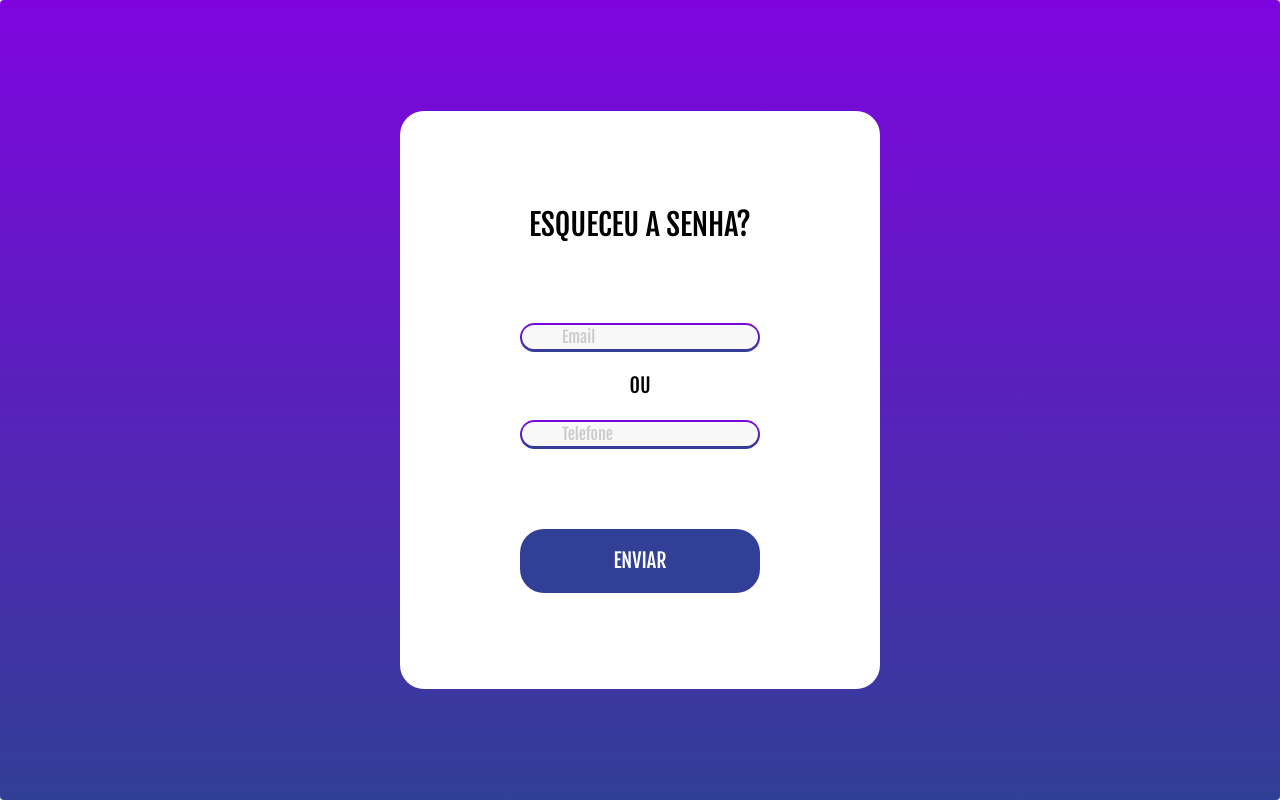
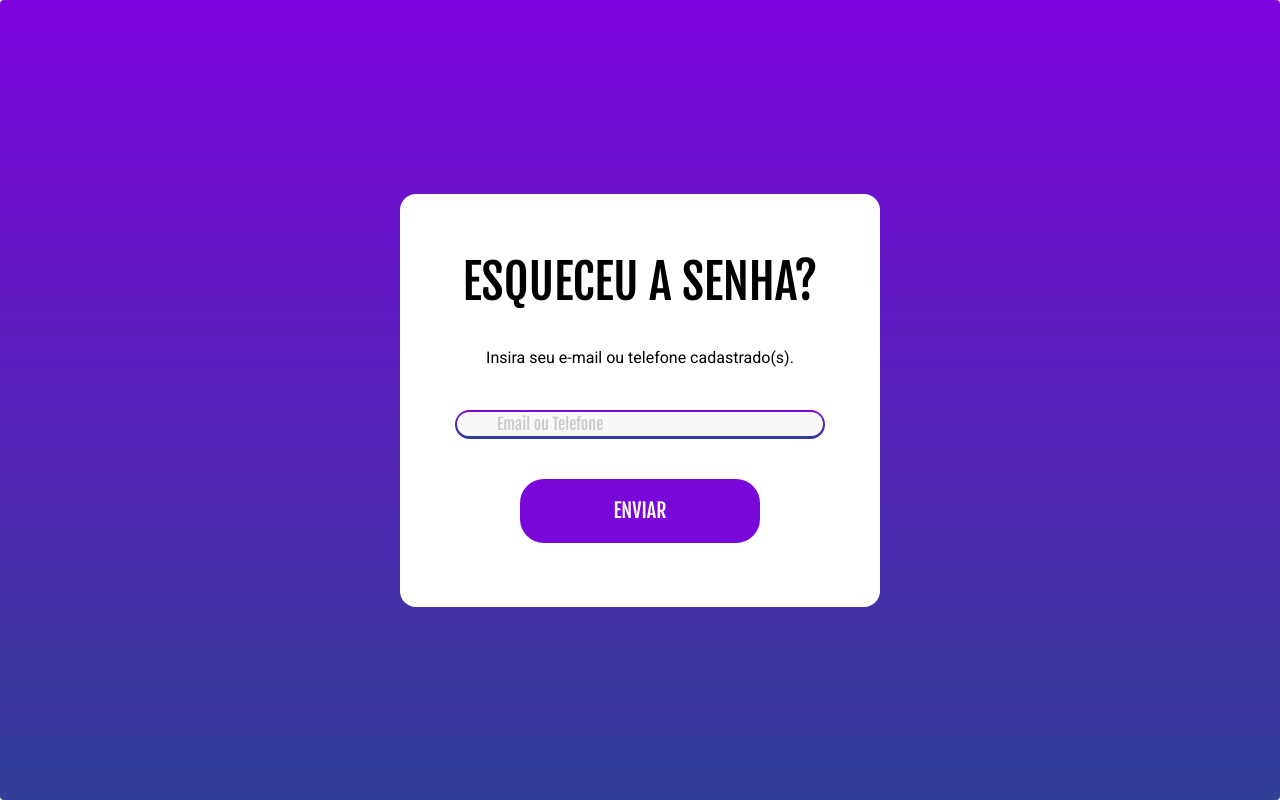
Before and after one commit to GOJYN-Solutions/SGMRPG-Front, a React (Create React App) app: page /forgotpassword in a window 1280 px wide. Built offline with nearby package versions, Linux system fonts and the light colour scheme.

Commit message:
Criando tela de 'Esqueci a senha'

```diff
--- a/package.json
+++ b/package.json
@@ -13,6 +13,7 @@
     "@testing-library/react": "^13.4.0",
     "@testing-library/user-event": "^13.5.0",
     "framer-motion": "^10.16.4",
+    "phonelib": "^1.0.10",
     "react": "^18.2.0",
     "react-dom": "^18.2.0",
     "react-icons": "^4.11.0",
--- a/src/Components/ButtonForm/ButtonForm.jsx
+++ b/src/Components/ButtonForm/ButtonForm.jsx
@@ -1,10 +1,10 @@
 export default function ButtonForm({onClick, text, className}){
 
-    let style = "w-60 h-16 text-xl text-white rounded-3xl font-nonito"
+    let style = "w-60 h-16 text-xl rounded-3xl font-nonito"
 
     return(
-        <button className={`${style} ${className}`} onClick={onClick}>
-            {text}
+        <button className={`${className} ${style} `} onClick={onClick}>
+            <p>{text}</p>
         </button>
     )
 }
--- a/src/Components/Input/Input.jsx
+++ b/src/Components/Input/Input.jsx
@@ -1,9 +1,9 @@
-export default function Input({className, onChange, value, placeholder, type}){
+export default function Input({className, classNameDiv, onChange, value, placeholder, type}){
 
     let inputs = '2xl:h-10 2xl:text-lg txl:h-10 xl:text-base w-full px-10 font-nonito placeholder-[#CBCBCB] rounded-3xl bg-[#F8F8F8]'
 
     return(
-        <div className="p-0.5 w-full rounded-3xl bg-gradient-to-b from-[#7F04DF] to-[#313F96]">
+        <div className={`p-0.5 rounded-3xl bg-gradient-to-b from-[#7F04DF] to-[#313F96] ${classNameDiv ? classNameDiv : 'w-full'} `}>
             <input
                 type={type ? type : 'text'}
                 className={`${inputs} ${className}`}
--- a/src/Pages/ForgotPassword/ForgotPassword.jsx
+++ b/src/Pages/ForgotPassword/ForgotPassword.jsx
@@ -1,46 +1,124 @@
-import { useState } from 'react';
+import { useState, useRef} from 'react';
 import Input from '../../Components/Input/Input';
 import ButtonForm from '../../Components/ButtonForm/ButtonForm';
+import phonelib from 'phonelib'
+import { Link } from 'react-router-dom';
 
 
 
 
 export default function Register() {
 
-    const [user, setUser] = useState({
-        email: '',
-        tel: ''
-    })
+    const [input, setInput] = useState('')
+    const [modal, setModal] = useState()
+    const [code, setCode] = useState('')
+
+    const inputRef1 = useRef(null);
+    const inputRef2 = useRef(null);
+    const inputRef3 = useRef(null);
+    const inputRef4 = useRef(null);
+
+
+
+    const submitInput = () => {
+
+        let test = false
+        var validacao = /\S+@\S+\.\S+/;
+
+        var phoneNumber = {
+            phone: input,
+            country: 'BR'
+        }
+
+        phonelib.isValid(phoneNumber, function(err, result){
+            console.log(result.isValid)
+            if (result.isValid) setModal('tel')
+        });
+
+        if(validacao.test(input)) setModal('email')
+    };
+
+    const codeOnChange = (value, nextInput, i) => {
+        const arrayCode = code.split('');
+        arrayCode[i] = value;
+        setCode(arrayCode.join(''))
+        if (nextInput && value !== '') {
+            nextInput.current.focus();
+            nextInput.current.setSelectionRange(0, 0);
+        }
+        if(!nextInput && value !== ''){
+            inputRef4.current.blur();
+        }
+    };
+
+    const onFocusInput = () => {
+        console.log(code.length)
+        if(code.length == 4) setCode('')
+    }
+
+    const switchModal = () => {
+        switch (modal) {
+            case 'email':
+                return(
+                    <div className='h-full gap-10 flex flex-col items-center justify-center'>
+                        <p className='text-5xl font-nonito'>ESQUECEU A SENHA?</p>
+                        <p className='text-xl text-center'>Enviamos um e-mail a sua caixa de <br/> entrada para a redefinição de senha.</p>
+                        <div className='flex gap-5'>
+                            <ButtonForm className={'bg-[#7A08DB] text-white'} onClick={e=>submitInput()} text={'Reenviar Email'}/>
+                            <ButtonForm className={'bg-white border-[#7A08DB]  border-2 text-[#7A08DB]'} onClick={e=>submitInput()} text={'Voltar para Login'}/>
+                        </div>
+                    </div>
+                )
+            break
+
+            case 'tel':
+                return(
+                    <div className='h-full gap-10 flex flex-col items-center justify-center'>
+                        <p className='text-5xl font-nonito'>ESQUECEU A SENHA?</p>
+                        <p className='text-xl text-center'>Enviamos um código via SMS para o seu telefone. <br/> Por favor, confirme o código abaixo:</p>
+                        <div className='flex items-center gap-4'>
+                        <div className={`p-0.5 rounded-3xl bg-gradient-to-b from-[#7F04DF] to-[#313F96]`}>
+                            <input onFocus={e=> {onFocusInput()}}  ref={inputRef1} value={code[0] ? code[0] : ''}  onChange={(e) => {codeOnChange(e.target.value, inputRef2, 0)}} className='h-24 text-lg w-20 font-nonito placeholder-[#CBCBCB] rounded-3xl text-center bg-[#F8F8F8]' type="text" />
+                        </div>
+                        <div className={`p-0.5 rounded-3xl bg-gradient-to-b from-[#7F04DF] to-[#313F96]`}>
+                            <input onFocus={e=> {onFocusInput()}} ref={inputRef2} value={code[1] ? code[1] : ''} onChange={(e) => {codeOnChange(e.target.value, inputRef3, 1)}} className='h-24 text-lg w-20 font-nonito placeholder-[#CBCBCB] rounded-3xl text-center bg-[#F8F8F8]' type="text" />
+                        </div>
+                        <div className={`p-0.5 rounded-3xl bg-gradient-to-b from-[#7F04DF] to-[#313F96]`}>
+                            <input onFocus={e=> {onFocusInput()}} ref={inputRef3} value={code[2] ? code[2] : ''} onChange={(e) => {codeOnChange(e.target.value, inputRef4, 2)}} className='h-24 text-lg w-20 font-nonito placeholder-[#CBCBCB] rounded-3xl text-center bg-[#F8F8F8]' type="text" />
+                        </div>
+                        <div className={`p-0.5 rounded-3xl bg-gradient-to-b from-[#7F04DF] to-[#313F96]`}>
+                            <input onFocus={e=> {onFocusInput()}} ref={inputRef4} value={code[3] ? code[3] : ''} onChange={(e) => {codeOnChange(e.target.value, false, 3)}}  className='h-24 text-lg w-20 font-nonito placeholder-[#CBCBCB] rounded-3xl text-center bg-[#F8F8F8]' type="text" />
+                        </div>
+                        </div>
+                        <div className='flex gap-5'>
+                            <ButtonForm className={'bg-[#7A08DB] text-white'} onClick={e=>submitInput()} text={'Confirmar Código'}/>
+                            <ButtonForm className={'bg-white border-[#7A08DB]  border-2 text-[#7A08DB]'} onClick={e=>submitInput()} text={'Reenviar Código'}/>
+                        </div>
+                    </div>
+                )
+            break
+
+            default:
+                return(
+                    <div className='h-full gap-10 flex flex-col items-center justify-center'>
+                        <p className='text-5xl font-nonito'>ESQUECEU A SENHA?</p>
+                        <p className=''>Insira seu e-mail ou telefone cadastrado(s).</p>
+                        <Input className={"pr-40"} classNameDiv={" "} value={input} placeholder="Email ou Telefone"
+                                                    onChange={e => setInput(e.target.value)}/>
+                        <ButtonForm className={'bg-[#7A08DB] text-white'} onClick={e=>submitInput()} text={'ENVIAR'}/>
+                    </div>
+                )
+            break
+        }
+    }
 
   return (
     <>
+        <div className="h-screen w-screen flex items-center justify-center px-40 py-20 rounded bg-gradient-to-b from-[#7F04DF] to-[#313F96] ">
+            <div className='w-1/2 py-16 bg-white rounded-2xl'>
 
-        <div className="h-screen w-screen flex items-center justify-center px-40 py-20 rounded bg-gradient-to-b from-[#7F04DF] to-[#313F96] ">
-
-            <div className='h-fit py-24 w-1/2 flex flex-col bg-white rounded-3xl'>
-
-                <div className='flex flex-col gap-20'>
-
-                    <p className='2xl:text-4xl xl:text-3xl text-center font-nonito'>ESQUECEU A SENHA?</p>
-
-                    <div className='flex flex-col items-center gap-5'>
-                        <div className='w-1/2'>
-                            <Input value={user.email} placeholder="Email"
-                                onChange={e => setUser({...user, email: e.target.value})}/>
-                        </div>
-                        <p className='2xl:text-2xl xl:text-xl text-center font-nonito'>OU</p>
-                        <div className='w-1/2'>
-                            <Input value={user.tel} placeholder="Telefone"
-                                onChange={e => setUser({...user, tel: e.target.value})}/>
-                        </div>
-                    </div>
-                        <div className='flex justify-center'>
-                            <ButtonForm className={'bg-[#313F96]'} onClick={e=>alert(JSON.stringify(user))} text={'ENVIAR'}/>
-                        </div>
-                </div>
-
+                    {switchModal()}
             </div>
-
         </div>
     </>
   );
--- a/src/Pages/Login/Login.jsx
+++ b/src/Pages/Login/Login.jsx
@@ -61,7 +61,7 @@ export default function Login() {
 
           </div>
           <div className="flex items-center justify-center">
-            <ButtonForm className={'bg-[#7A08DB]'} onClick={e=>alert(`Login:${user.login} password:${user.password}`)} text={'ENTRAR'}/>
+            <ButtonForm className={'bg-[#7A08DB] text-white'} onClick={e=>alert(`Login:${user.login} password:${user.password}`)} text={'ENTRAR'}/>
           </div>
         </div>
         <button className="flex items-center p-3 gap-2 border border-black rounded-3xl font-inter text-sm">
--- a/src/Pages/Register/Register.jsx
+++ b/src/Pages/Register/Register.jsx
@@ -58,10 +58,10 @@ export default function Register() {
             <div className='flex flex-row '>
                 <div className='w-1/2 p-10 justify-center flex flex-col bg-white rounded-l-xl'>
                     <div className='flex gap-16 p-10 flex-col justify-between '>
-                        <div className='h-1/6 flex justify-center'>
+                        <div className='h-1/6 flex justify-center '>
                             <p className='2xl:text-4xl xl:text-3xl font-nonito'>CADASTRE-SE</p>
                         </div>
-                        <div className='h-full flex flex-col gap-10'>
+                        <div className='h-full flex flex-col gap-10 '>
                             <div className='flex flex-col gap-5'>
                                 <div className=''>
                                     <div className='flex items-center gap-5'>
@@ -104,13 +104,13 @@ export default function Register() {
                                 </div>
                             </div>
                             <div className='flex justify-center '>
-                                <ButtonForm className={'bg-[#313F96]'} onClick={e=>alert(JSON.stringify(user))} text={'CADASTRAR'}/>
+                                <ButtonForm className={'bg-[#313F96] text-white'} onClick={e=>alert(JSON.stringify(user))} text={'CADASTRAR'}/>
                             </div>
                         </div>
                     </div>
                 </div>
 
-                <div className='w-1/2 p-10 justify-center flex flex-col bg-[#313F96] rounded-r-xl'>
+                <div className='w-1/2 p-10 justify-center flex flex-col bg-gradient-to-t from-[#7F04DF] to-[#313F96] rounded-r-xl'>
                     <div className='flex w-full h-full p-10 flex-col justify-between'>
 
                             <p className='text-end 2xl:text-4xl xl:text-3xl font-nonito leading-tight text-white'>ESCOLHA SEUS <br/> PRINCIPAIS <br/> INTERESSES...</p>
```
Also changed, not shown: 1 other file (tests, documents, lock files or other folders).
